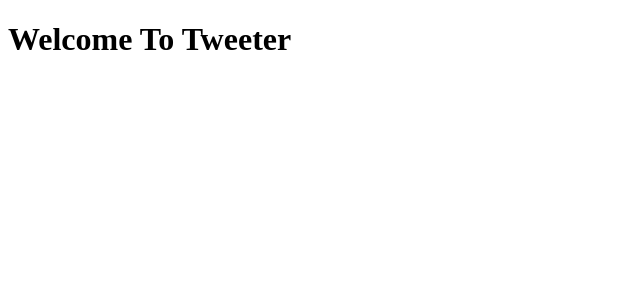
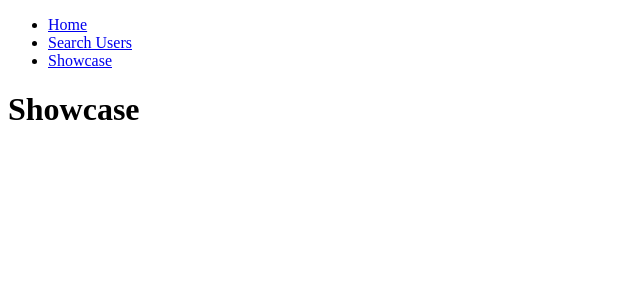
Before and after one commit to BrandonCarp/tweeter, a React (Create React App) app: page /showcase in a window 1280 px wide. Shown: the top 300 px of the page, without its empty margins (0-640 px from the left). Built offline with nearby package versions, Linux system fonts and the light colour scheme.

Commit message:
react router

```diff
--- a/package.json
+++ b/package.json
@@ -8,6 +8,7 @@
     "@testing-library/user-event": "^13.5.0",
     "react": "^18.2.0",
     "react-dom": "^18.2.0",
+    "react-router-dom": "^6.4.1",
     "react-scripts": "5.0.1",
     "web-vitals": "^2.1.4"
   },
--- a/src/App.js
+++ b/src/App.js
@@ -1,7 +1,30 @@
+import { Link, NavLink, Route, Routes, useLocation } from "react-router-dom";
+import { Home } from "./Components/Home";
+import { TweetShowcase } from "./Components/TweetShowcase";
+import { UserSearch } from "./Components/UserSearch";
+
 function App() {
   return (
     <>
-      <h1>Welcome To Tweeter</h1>
+      <nav>
+        <ul>
+          <li>
+            <NavLink to="/">Home</NavLink>
+          </li>
+          <li>
+            <NavLink to="/usersearch">Search Users</NavLink>
+          </li>
+          <li>
+            <NavLink to="/showcase">Showcase</NavLink>
+          </li>
+        </ul>
+      </nav>
+
+      <Routes>
+        <Route path="/" element={<Home />} />
+        <Route path="/usersearch" element={<UserSearch />} />
+        <Route path="/showcase" element={<TweetShowcase />} />
+      </Routes>
     </>
   );
 }
--- /dev/null
+++ b/src/Components/Home.js
@@ -0,0 +1,7 @@
+export function Home() {
+  return (
+    <>
+      <h1>Welcome To Tweeter</h1>
+    </>
+  );
+}
--- /dev/null
+++ b/src/Components/TweetShowcase.js
@@ -0,0 +1,7 @@
+export function TweetShowcase() {
+  return (
+    <>
+      <h1>Showcase</h1>
+    </>
+  );
+}
--- /dev/null
+++ b/src/Components/UserSearch.js
@@ -0,0 +1,7 @@
+export function UserSearch() {
+  return (
+    <>
+      <h1>User Search Page</h1>
+    </>
+  );
+}
--- a/src/index.js
+++ b/src/index.js
@@ -2,10 +2,13 @@ import React from "react";
 import ReactDOM from "react-dom/client";
 import "./index.css";
 import App from "./App";
+import { BrowserRouter } from "react-router-dom";
 
 const root = ReactDOM.createRoot(document.getElementById("root"));
 root.render(
   <React.StrictMode>
-    <App />
+    <BrowserRouter>
+      <App />
+    </BrowserRouter>
   </React.StrictMode>
 );
```
Also changed, not shown: 1 other file (tests, documents, lock files or other folders).
